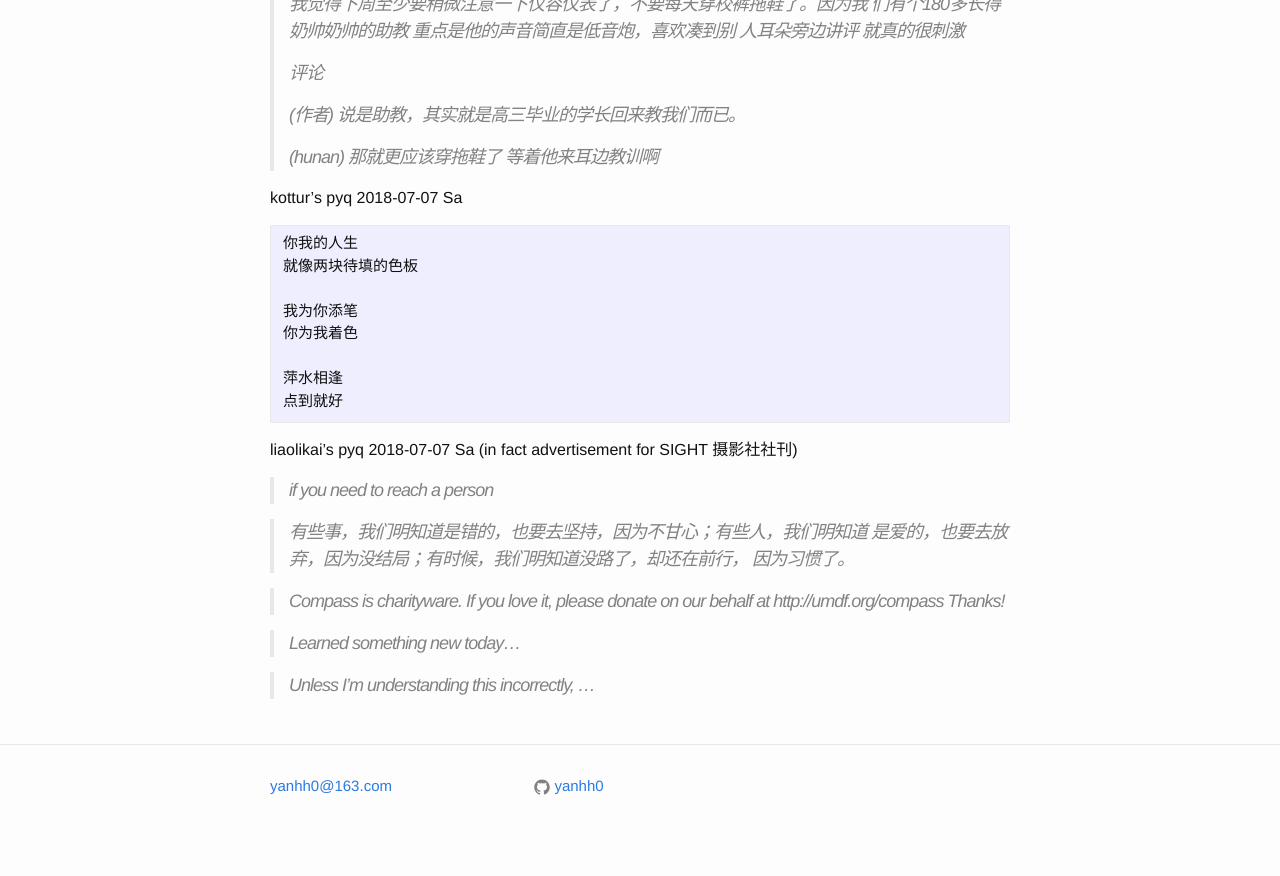
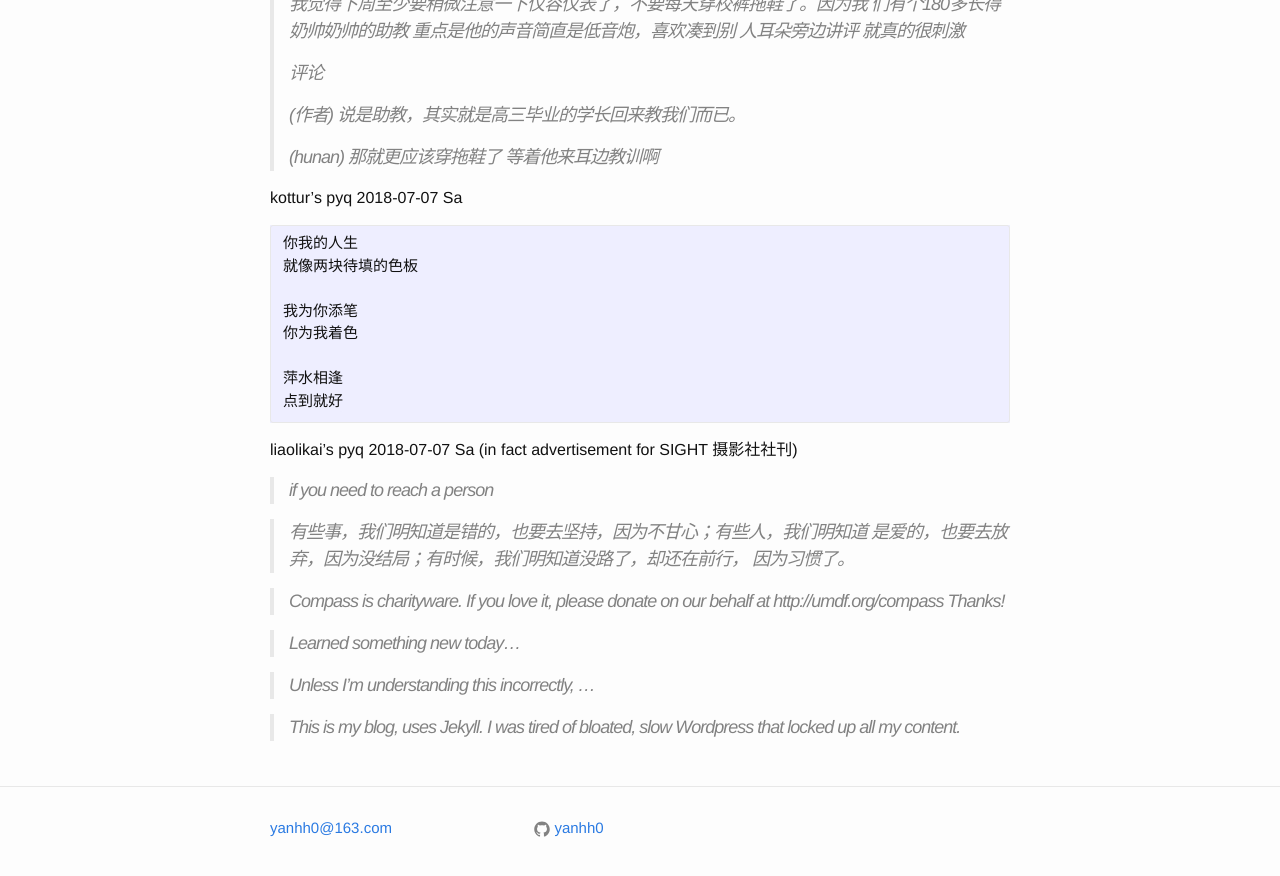
Before and after one commit to ggaarder7/yanhh0.github.io, a Jekyll site: the page built from blog/quotes.md, in a window 1280 px wide and 900 px high, scrolled down 1283 px. Shown: the top 876 px of the window. Built offline with Jekyll 4.4.1, drawn with Linux system fonts in a browser that asks for light colours.

Commit message:
*** empty log message ***

```diff
--- a/blog/quotes.md
+++ b/blog/quotes.md
@@ -101,3 +101,6 @@ liaolikai's pyq 2018-07-07 Sa (in fact advertisement for SIGHT
 > Learned something new today…
 
 > Unless I'm understanding this incorrectly, ...
+
+> This is my blog, uses Jekyll. I was tired of bloated, slow Wordpress
+> that locked up all my content.
```
